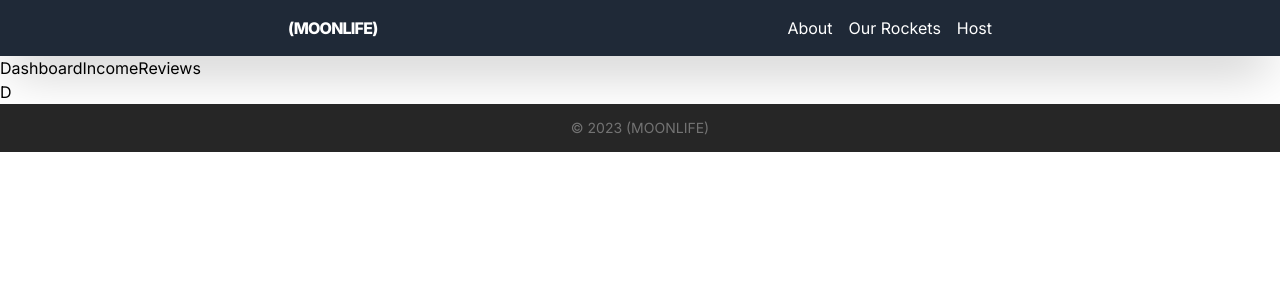
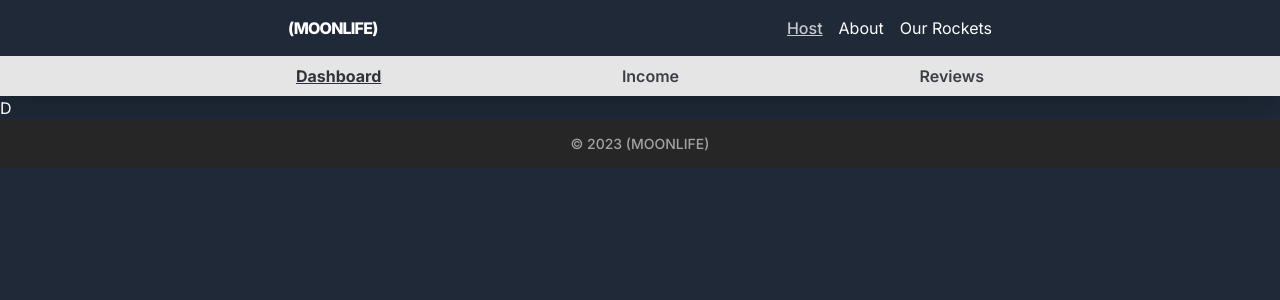
Before and after one commit to Yared-Betemariam/moon-life, a React (Vite) app: page /host in a window 1280 px wide. Shown: the top 300 px of the page. Built offline with nearby package versions, Linux system fonts and the light colour scheme.

Commit message:
dealing with the header and the host nav

```diff
--- a/index.html
+++ b/index.html
@@ -7,7 +7,7 @@
     <title>Moonlife</title>
   </head>
   <body class="font-inter">
-    <div id="root" class="flex flex-col min-h-screen"></div>
+    <div id="root"></div>
     <script type="module" src="/src/main.jsx"></script>
   </body>
 </html>
--- a/src/App.css
+++ b/src/App.css
@@ -579,14 +579,14 @@ video {
   margin-right: auto;
 }
 
+.my-2{
+  margin-top: 0.5rem;
+  margin-bottom: 0.5rem;
+}
+
 .my-4{
   margin-top: 1rem;
   margin-bottom: 1rem;
-}
-
-.my-2{
-  margin-top: 0.5rem;
-  margin-bottom: 0.5rem;
 }
 
 .mb-10{
@@ -603,10 +603,6 @@ video {
 
 .mt-4{
   margin-top: 1rem;
-}
-
-.inline-block{
-  display: inline-block;
 }
 
 .flex{
@@ -629,48 +625,16 @@ video {
   min-height: 100vh;
 }
 
+.w-32{
+  width: 8rem;
+}
+
 .w-full{
   width: 100%;
 }
 
-.w-10{
-  width: 2.5rem;
-}
-
-.w-32{
-  width: 8rem;
-}
-
-.w-8{
-  width: 2rem;
-}
-
 .max-w-3xl{
   max-width: 48rem;
-}
-
-.max-w-xl{
-  max-width: 36rem;
-}
-
-.max-w-sm{
-  max-width: 24rem;
-}
-
-.max-w-xs{
-  max-width: 20rem;
-}
-
-.max-w-4xl{
-  max-width: 56rem;
-}
-
-.max-w-\[200px\]{
-  max-width: 200px;
-}
-
-.max-w-\[232px\]{
-  max-width: 232px;
 }
 
 .max-w-\[228px\]{
@@ -701,16 +665,12 @@ video {
   justify-content: space-between;
 }
 
+.gap-1{
+  gap: 0.25rem;
+}
+
 .gap-4{
   gap: 1rem;
-}
-
-.gap-2{
-  gap: 0.5rem;
-}
-
-.gap-1{
-  gap: 0.25rem;
 }
 
 .rounded-md{
@@ -723,6 +683,40 @@ video {
 
 .rounded-xl{
   border-radius: 0.75rem;
+}
+
+.border-y-2{
+  border-top-width: 2px;
+  border-bottom-width: 2px;
+}
+
+.border-y-4{
+  border-top-width: 4px;
+  border-bottom-width: 4px;
+}
+
+.border-b-2{
+  border-bottom-width: 2px;
+}
+
+.border-solid{
+  border-style: solid;
+}
+
+.border-y-gray-900{
+  --tw-border-opacity: 1;
+  border-top-color: rgb(17 24 39 / var(--tw-border-opacity));
+  border-bottom-color: rgb(17 24 39 / var(--tw-border-opacity));
+}
+
+.border-b-black{
+  --tw-border-opacity: 1;
+  border-bottom-color: rgb(0 0 0 / var(--tw-border-opacity));
+}
+
+.border-b-gray-900{
+  --tw-border-opacity: 1;
+  border-bottom-color: rgb(17 24 39 / var(--tw-border-opacity));
 }
 
 .bg-black{
@@ -740,6 +734,16 @@ video {
   background-color: rgb(38 38 38 / var(--tw-bg-opacity));
 }
 
+.bg-red-400{
+  --tw-bg-opacity: 1;
+  background-color: rgb(248 113 113 / var(--tw-bg-opacity));
+}
+
+.bg-sky-500{
+  --tw-bg-opacity: 1;
+  background-color: rgb(14 165 233 / var(--tw-bg-opacity));
+}
+
 .bg-sky-700{
   --tw-bg-opacity: 1;
   background-color: rgb(3 105 161 / var(--tw-bg-opacity));
@@ -755,14 +759,14 @@ video {
   background-color: rgb(12 74 110 / var(--tw-bg-opacity));
 }
 
-.bg-sky-500{
+.bg-gray-900{
   --tw-bg-opacity: 1;
-  background-color: rgb(14 165 233 / var(--tw-bg-opacity));
+  background-color: rgb(17 24 39 / var(--tw-bg-opacity));
 }
 
-.bg-red-400{
+.bg-neutral-200{
   --tw-bg-opacity: 1;
-  background-color: rgb(248 113 113 / var(--tw-bg-opacity));
+  background-color: rgb(229 229 229 / var(--tw-bg-opacity));
 }
 
 .bg-hero{
@@ -819,12 +823,27 @@ video {
   padding-bottom: 0.75rem;
 }
 
+.px-4{
+  padding-left: 1rem;
+  padding-right: 1rem;
+}
+
+.px-10{
+  padding-left: 2.5rem;
+  padding-right: 2.5rem;
+}
+
 .text-center{
   text-align: center;
 }
 
 .font-inter{
   font-family: Inter, Arial, ui-serif, open-sans;
+}
+
+.text-2xl{
+  font-size: 1.5rem;
+  line-height: 2rem;
 }
 
 .text-3xl{
@@ -850,11 +869,6 @@ video {
 .text-xl{
   font-size: 1.25rem;
   line-height: 1.75rem;
-}
-
-.text-2xl{
-  font-size: 1.5rem;
-  line-height: 2rem;
 }
 
 .font-bold{
@@ -891,8 +905,30 @@ video {
   color: rgb(255 255 255 / var(--tw-text-opacity));
 }
 
+.text-neutral-400{
+  --tw-text-opacity: 1;
+  color: rgb(163 163 163 / var(--tw-text-opacity));
+}
+
+.text-gray-950{
+  --tw-text-opacity: 1;
+  color: rgb(3 7 18 / var(--tw-text-opacity));
+}
+
+.underline{
+  text-decoration-line: underline;
+}
+
 .opacity-70{
   opacity: 0.7;
+}
+
+.opacity-75{
+  opacity: 0.75;
+}
+
+.opacity-80{
+  opacity: 0.8;
 }
 
 .shadow-2xl{
@@ -938,31 +974,11 @@ video {
   -moz-osx-font-smoothing: grayscale;
 } */
 
-.hover\:bg-neutral-200:hover{
-  --tw-bg-opacity: 1;
-  background-color: rgb(229 229 229 / var(--tw-bg-opacity));
-}
-
-.hover\:bg-gray-500:hover{
-  --tw-bg-opacity: 1;
-  background-color: rgb(107 114 128 / var(--tw-bg-opacity));
-}
-
-.hover\:bg-gray-600:hover{
-  --tw-bg-opacity: 1;
-  background-color: rgb(75 85 99 / var(--tw-bg-opacity));
-}
-
 .hover\:bg-gray-700:hover{
   --tw-bg-opacity: 1;
   background-color: rgb(55 65 81 / var(--tw-bg-opacity));
 }
 
-.hover\:bg-gray-800:hover{
-  --tw-bg-opacity: 1;
-  background-color: rgb(31 41 55 / var(--tw-bg-opacity));
-}
-
 .hover\:opacity-80:hover{
   opacity: 0.8;
 }
--- a/src/App.jsx
+++ b/src/App.jsx
@@ -12,7 +12,7 @@ import Reviews from './pages/host/Reviews'
 import HostLayout from './components/HostLayout'
 
 const App = () => {
-  const time = new Date()
+
   return (
     <BrowserRouter>
       <Routes>
@@ -27,12 +27,8 @@ const App = () => {
             <Route path='income' element={<Income />}/>
             <Route path='reviews' element={<Reviews />}/>
           </Route>
-
         </Route>
       </Routes>
-      <footer className='h-12 bg-neutral-800 flex items-center justify-center text-center p-4  text-neutral-500  text-sm bottom-0 left-0 right-0'>
-        <p>&copy; {time.getFullYear()} (MOONLIFE)</p>
-      </footer>
     </BrowserRouter>
   )
 }
--- /dev/null
+++ b/src/components/Footer.jsx
@@ -0,0 +1,12 @@
+import React from 'react'
+
+const Footer = () => {
+  const time = new Date()
+  return (
+    <footer className='h-12 bg-neutral-800 flex items-center justify-center text-center p-4  text-neutral-400 font-medium text-sm bottom-0 left-0 right-0'>
+        <p>&copy; {time.getFullYear()} (MOONLIFE)</p>
+      </footer>
+  )
+}
+
+export default Footer
--- a/src/components/Header.jsx
+++ b/src/components/Header.jsx
@@ -1,5 +1,5 @@
 import React from 'react'
-import { Link } from 'react-router-dom'
+import { Link, NavLink } from 'react-router-dom'
 
 const Header = () => {
   return (
@@ -7,9 +7,9 @@ const Header = () => {
         <section className='max-w-3xl p-4 flex justify-between items-center px-8 mx-auto'>
           <Link className='font-extrabold tracking-tighter text-white' to='/' >{"(MOONLIFE)"}</Link>
           <nav className='text-white flex gap-4 items-center'>
-            <Link to='/about'>About</Link>
-            <Link to='/rockets'>Our Rockets</Link>
-            <Link to='/host'>Host</Link>
+          <NavLink className={({isActive}) => isActive? 'opacity-75 underline font-medium': null} to='/host'>Host</NavLink>
+            <NavLink className={({isActive}) => isActive? 'opacity-75 underline font-medium': null} to='/about'>About</NavLink>
+            <NavLink className={({isActive}) => isActive? 'opacity-75 underline font-medium': null} to='/rockets'>Our Rockets</NavLink>
           </nav>
         </section>
       </header>
--- a/src/components/HostLayout.jsx
+++ b/src/components/HostLayout.jsx
@@ -1,14 +1,16 @@
 import React from 'react'
-import { Link, Outlet } from 'react-router-dom'
+import { Link, NavLink, Outlet } from 'react-router-dom'
 
 const HostLayout = () => {
   return (
     <>
-      <nav>
-        <Link to='/host'>Dashboard</Link>
-        <Link to='/host/income'>Income</Link>
-        <Link to='/host/reviews'>Reviews</Link>
+    <div className='bg-neutral-200 text-gray-950 font-semibold shadow-xl'>
+        <nav className='flex justify-between py-2 px-10 max-w-3xl mx-auto'>
+        <NavLink end className={({isActive}) => isActive? 'opacity-80 underline font-bold': 'opacity-75'} to='/host'>Dashboard</NavLink>
+        <NavLink className={({isActive}) => isActive? 'opacity-80 underline font-bold': 'opacity-75'} to='/host/income'>Income</NavLink>
+        <NavLink className={({isActive}) => isActive? 'opacity-80 underline font-bold': 'opacity-75'} to='/host/reviews'>Reviews</NavLink>
       </nav>
+    </div>
      <Outlet />
     </>
   )
--- a/src/components/Layout.jsx
+++ b/src/components/Layout.jsx
@@ -1,13 +1,15 @@
  import React from 'react'
 import { Outlet } from 'react-router-dom'
 import Header from './Header'
+import Footer from './Footer'
 
  const Layout = () => {
    return (
-     <>
+     <div className="flex flex-col min-h-screen wrapper bg-gray-800 text-white">
       <Header />
       <Outlet />
-     </>
+      <Footer />
+     </div>
    )
  }
 
--- a/src/pages/About.jsx
+++ b/src/pages/About.jsx
@@ -4,7 +4,7 @@ import { Link } from 'react-router-dom'
 
 const About = () => {
   return (
-    <main className='flex flex-1 flex-col bg-gray-800 text-white'>
+    <main className='flex flex-1 flex-col text-white'>
       <img src={hero} className='w-full h-[35vh] object-cover object-top' alt="" />
       <article className='p-6 px-8 max-w-3xl mx-auto'>
         <h1 className='text-3xl mb-6 font-medium'>Don't rest until you achieve your dreams.</h1>
--- a/src/pages/RocketDetail.jsx
+++ b/src/pages/RocketDetail.jsx
@@ -16,7 +16,7 @@ const RocketDetail = () => {
 
 
   return (
-    <main className='flex flex-1 text-white bg-gray-800'>
+    <main className='flex flex-1 text-white'>
       {rocket ?
         <section className='flex max-w-3xl mx-auto flex-col p-4 '>
           <img className='w-full rounded-xl mb-4' src={rocket.img} alt="" />
--- a/src/pages/Rockets.jsx
+++ b/src/pages/Rockets.jsx
@@ -25,7 +25,7 @@ const Rockets = () => {
     </section>
   ))
   return (
-    <main className='flex-1 bg-gray-800 p-4 text-white'>
+    <main className='flex-1 p-4 text-white'>
       <h1 className='text-2xl font-medium text-center my-2 mb-6'>Our Rockets</h1>
       <article className='max-w-3xl gap-1 flex  flex-wrap mx-auto'>
         {rocketElements}
```
